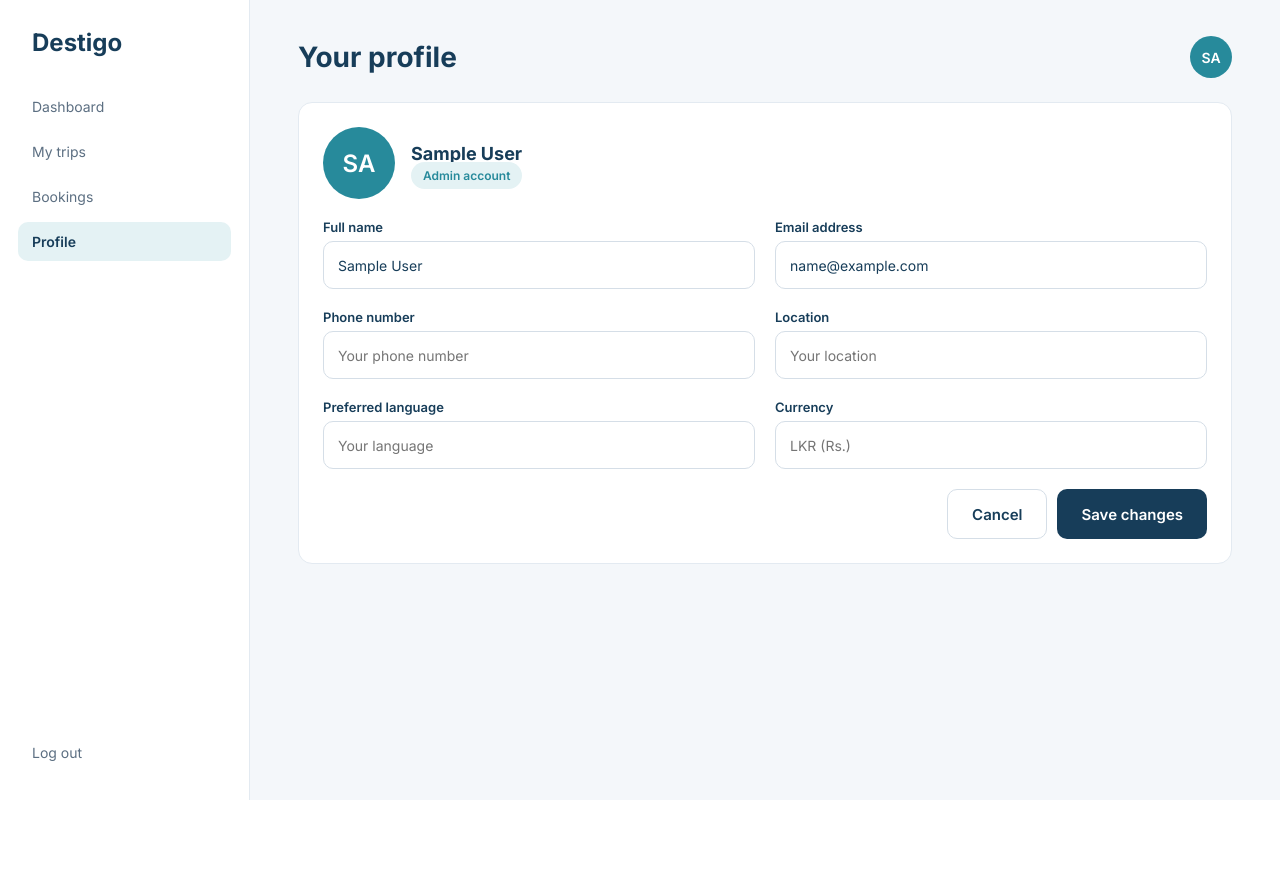
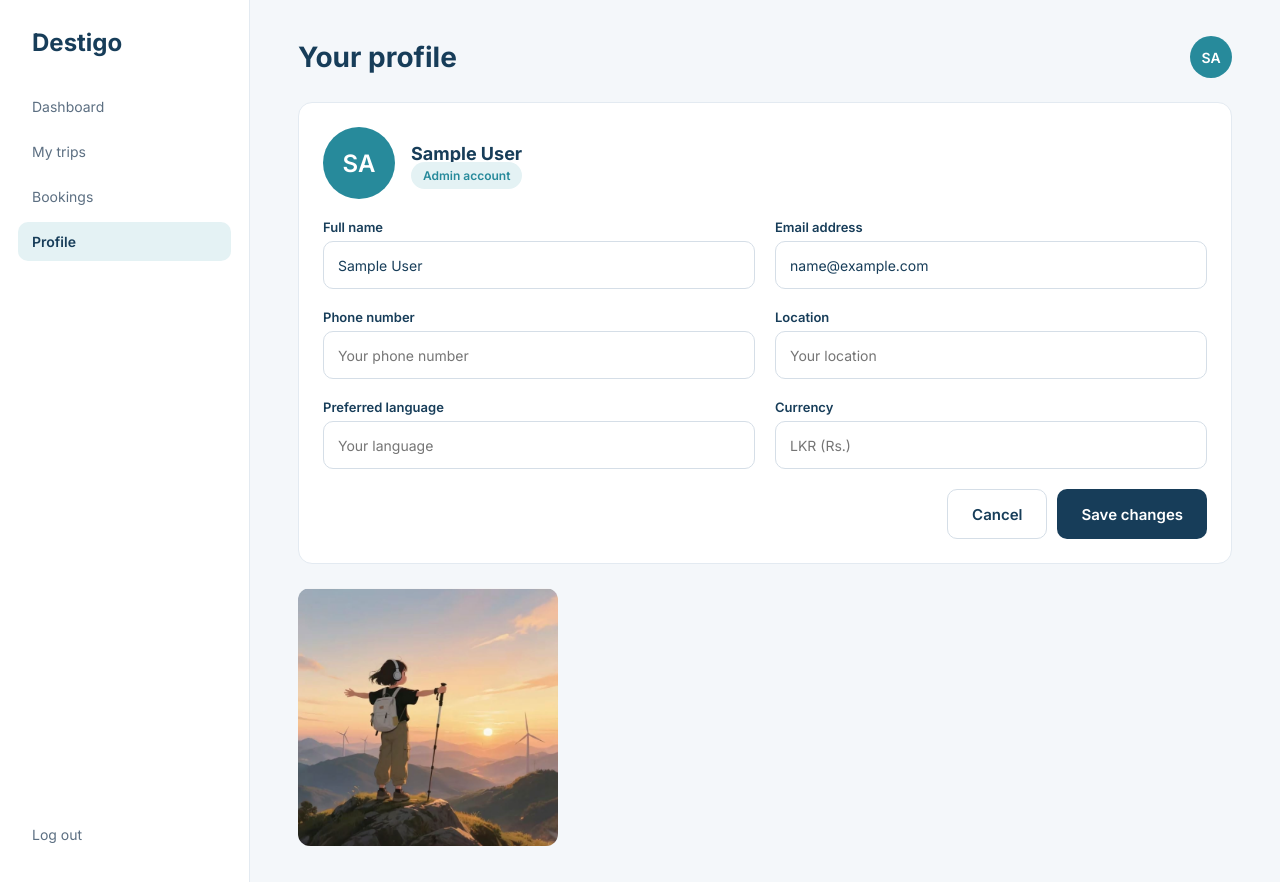
Before and after one commit to Hemaka25/Destigo, a Laravel app: page /profile in a window 1280 px wide. Before the commit the page ends 800 px from the top, so only its background shows below. Run offline with Laravel 12, Linux system fonts and the light colour scheme; the visitor is signed in with stand-in values (Sample User, id 1); parts of the project's set-up code (start-up, migrations or seed data) failed here and were passed over.

Commit message:
Add dashboard and profile illustrations

```diff
--- a/public/css/user.css
+++ b/public/css/user.css
@@ -23,3 +23,5 @@
 .logout{width:100%;text-align:left;border:0;background:none;font:inherit;font-size:14px;cursor:pointer}
 .logout:hover{background:#F4F7FA}
 @media(max-width:900px){.app{grid-template-columns:1fr}.sidebar{display:none}.grid2{grid-template-columns:1fr}}
+.art{display:block;width:260px;max-width:100%;border-radius:12px;margin:0 auto}
+.art.left{margin:0}
--- a/resources/views/user/dashboard.blade.php
+++ b/resources/views/user/dashboard.blade.php
@@ -21,4 +21,5 @@
     </div>
     <span class="pill">Upcoming</span>
 </div>
+<img src="{{ asset('images/dashboard-art.png') }}" alt="Travel illustration" class="art">
 @endsection
--- a/resources/views/user/profile.blade.php
+++ b/resources/views/user/profile.blade.php
@@ -54,4 +54,8 @@
         <button class="btn" type="submit">Save changes</button>
     </div>
 </form>
+</form>
+
+<img src="{{ asset('images/profile-art.png') }}" alt="Hiking illustration" class="art left">
+
 @endsection
```
Also changed, not shown: public/images/dashboard-art.png (added), public/images/profile-art.png (added).
